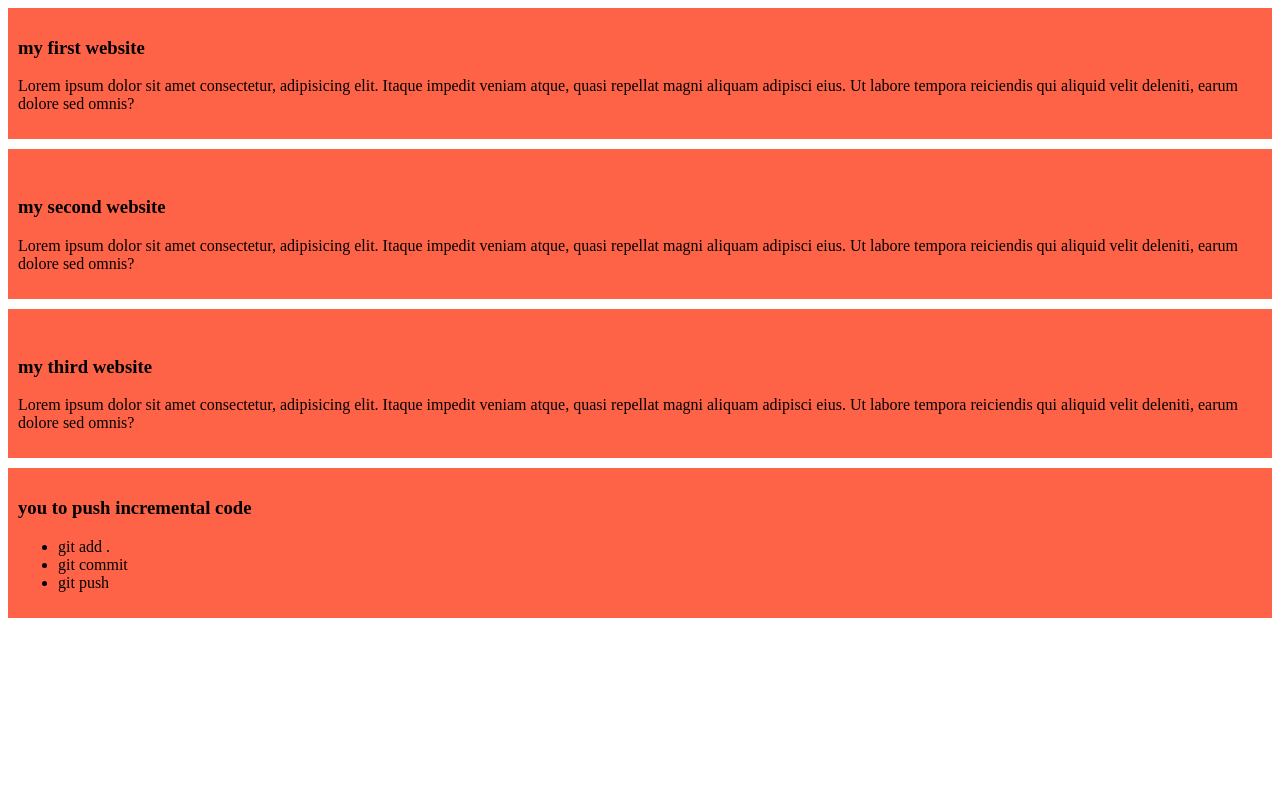
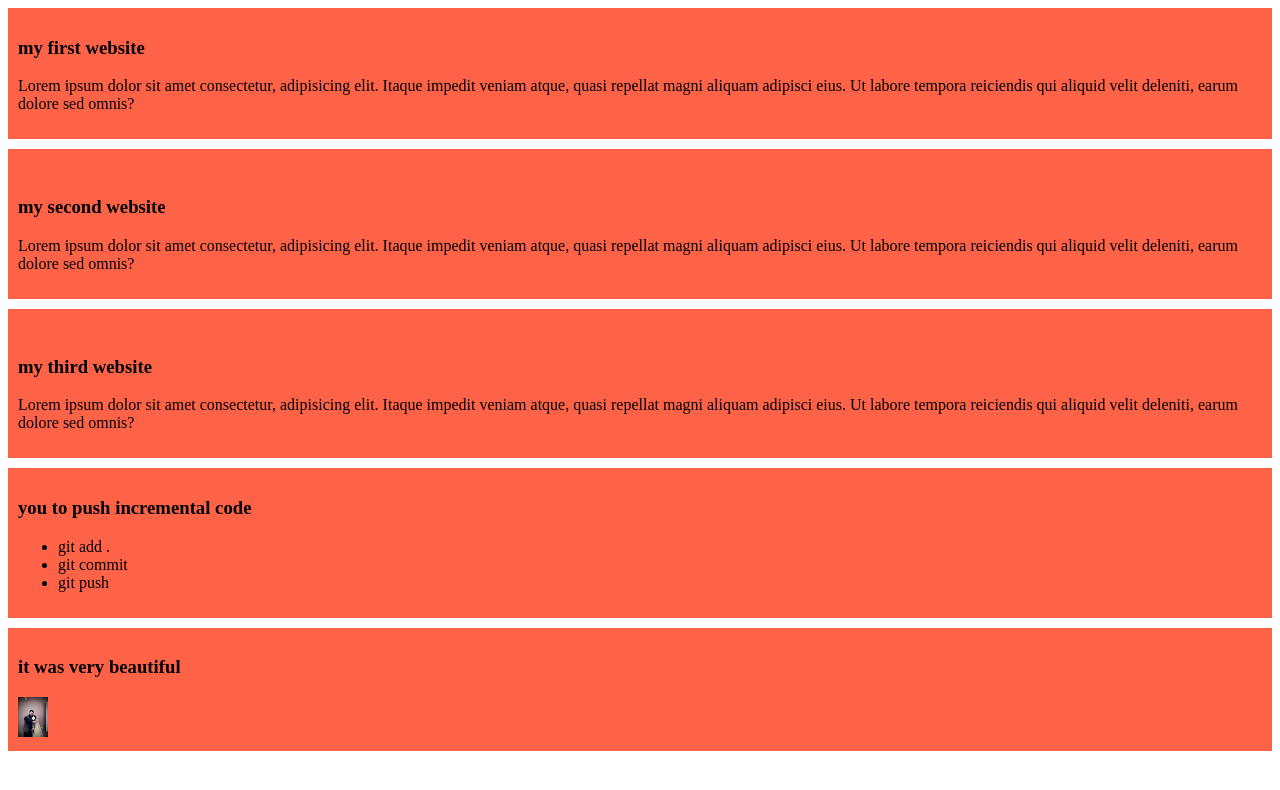
Before and after one commit to nusrattonim80/my-simple-website, a plain HTML site: page index.html in a window 1280 px wide. Drawn offline with Linux system fonts and the light colour scheme.

Commit message:
added beautiful image

```diff
--- a/index.html
+++ b/index.html
@@ -28,7 +28,13 @@
         <li>git add .</li>
         <li>git commit</li>
         <li>git push</li>
+
     </ul>
    </div>
-</body>
+   <div>
+    <h3>it was very beautiful</h3>
+    <img src="./images/WhatsApp Image 2024-09-03 at 13.16.54_b223448a - Copy.jpg " height="40px" width="30px";>
+   </div>
+
+
 </html>
```
Also changed, not shown: images/WhatsApp Image 2024-09-03 at 13.16.54_b223448a - Copy.jpg (added), images/cover.jpg (added), images/logo.png (added), images/old-paper-background-4t23eltpuqp54jtd.jpg (added), 2 other files.
